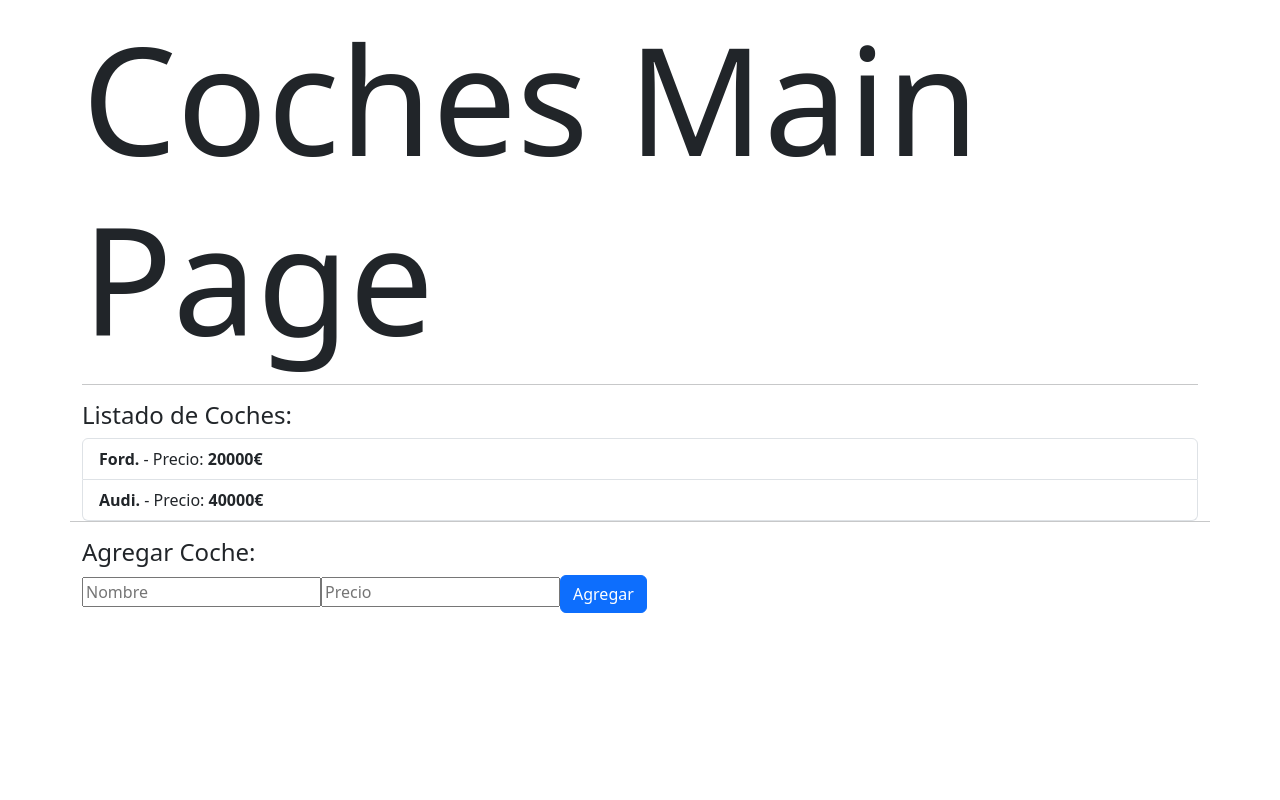
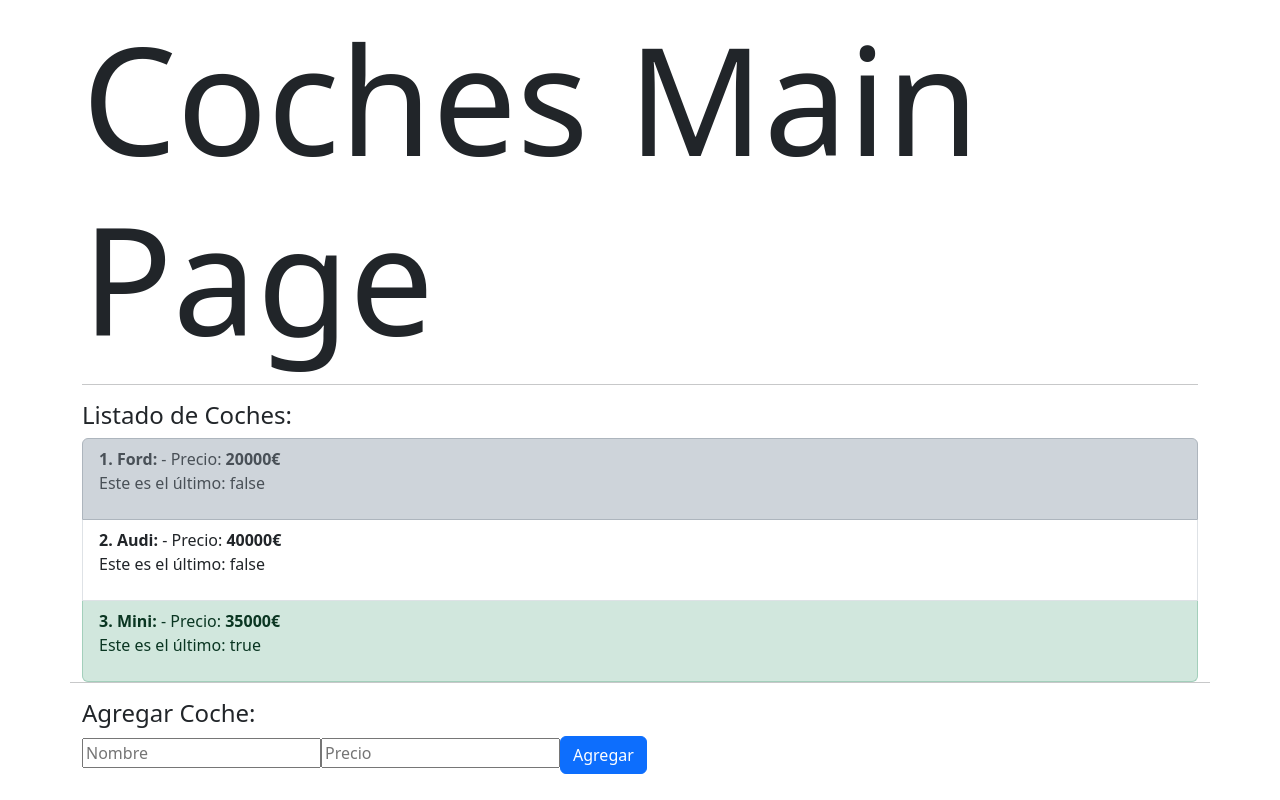
Before and after one commit to AMGSpain/02EjercicioAngularCoches, an Angular app: page / in a window 1280 px wide. Built offline with nearby package versions, Linux system fonts and the light colour scheme.

Commit message:
cambios1

```diff
--- a/src/app/coches/Components/coches.component.ts
+++ b/src/app/coches/Components/coches.component.ts
@@ -13,5 +13,8 @@ export class CochesComponent {
     },{
       name:'Audi',
       precio:40000
+    },{
+      name:'Mini',
+      precio:35000
     }];
 }
--- a/src/app/coches/Components/list/list.component.html
+++ b/src/app/coches/Components/list/list.component.html
@@ -1,9 +1,18 @@
 <h4>Listado de Coches:</h4>
 
 <ul class="list-group">
-  <li *ngFor="let character of characterList" class="list-group-item">
-    <strong>{{character.name}}.</strong>
+  <li *ngFor="let character of characterList;
+  let i = index;
+  let isFirst = first;
+  let isLast = last;"
+
+  class="list-group-item"
+  [ngClass]="{ 'list-group-item-dark': isFirst,
+  'list-group-item-success': isLast}">
+    <strong class="text-prinary">{{i+1}}. </strong>
+    <strong>{{character.name}}:</strong>
     <span> - Precio: </span>
     <strong>{{character.precio}}€</strong>
+    <span> <p> Este es el último: {{ i === characterList.length - 1}}</p></span>
   </li>
 </ul>
```
Also changed, not shown: 1 other file (tests, documents, lock files or other folders).
